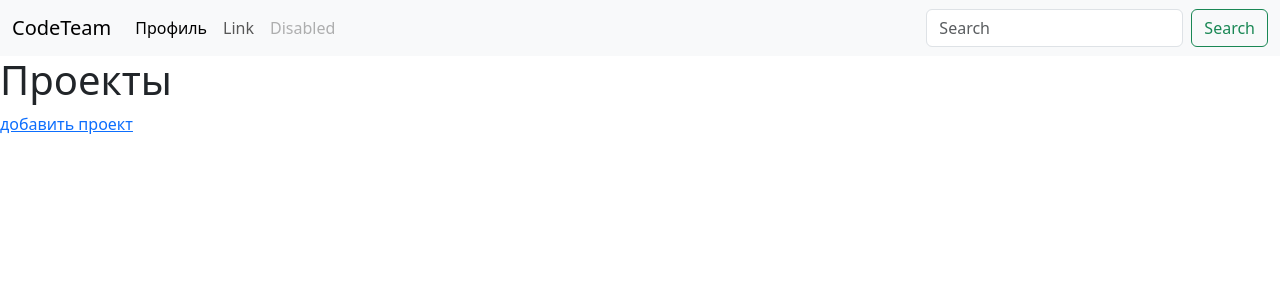
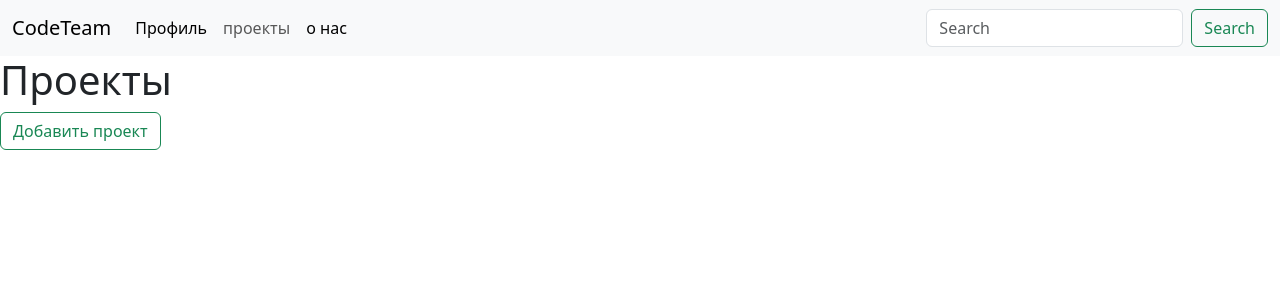
Before and after one commit to SpyBorgFly/CodeTeam, a Django app: template projects/templates/projects/all_projects.html in a window 1280 px wide. Shown: the top 300 px of the page. Run offline with Django 5.2, Linux system fonts and the light colour scheme; the template is opened without the code that fills it, so the values that code supplies are empty.

Commit message:
Добавлены стили

```diff
--- a/main/templates/main/about.html
+++ b/main/templates/main/about.html
@@ -5,7 +5,7 @@
 {% endblock %}
 
 {% block content%}
-<h1>тут чиназес</h1>
-<a href="/"> главная </a>
+<h1>мы бездари</h1>
+
 
 {% endblock %}
--- a/main/templates/main/index.html
+++ b/main/templates/main/index.html
@@ -5,8 +5,6 @@
 {% endblock %}
 
 {% block content%}
-<h1>хайп</h1>
-<a href="/about"> о нас </a>
+<h1>Привет, пока что переход по сайту выполняется через навигационную панель</h1>
 
-<a href="/projects"> проекты </a>
 {% endblock %}
--- a/main/templates/main/layout.html
+++ b/main/templates/main/layout.html
@@ -8,7 +8,33 @@
     <link rel="stylesheet" href="{% static 'main/main.css' %}">
 </head>
 <body>
-
+    <header>
+        <nav class="navbar navbar-expand-lg bg-body-tertiary">
+            <div class="container-fluid">
+              <a class="navbar-brand" href="/">CodeTeam</a>
+              <button class="navbar-toggler" type="button" data-bs-toggle="collapse" data-bs-target="#navbarTogglerDemo02" aria-controls="navbarTogglerDemo02" aria-expanded="false" aria-label="Toggle navigation">
+                <span class="navbar-toggler-icon"></span>
+              </button>
+              <div class="collapse navbar-collapse" id="navbarTogglerDemo02">
+                <ul class="navbar-nav me-auto mb-2 mb-lg-0">
+                  <li class="nav-item">
+                    <a class="nav-link active" aria-current="page" href="#">Профиль</a>
+                  </li>
+                  <li class="nav-item">
+                    <a class="nav-link" href="{% url 'all_projects' %}"> проекты </a>
+                  </li>
+                  <li class="nav-item">
+                    <a class="nav-link active" aria-current="page" href="{% url 'about' %}"> о нас</a>
+                  </li>
+                </ul>
+                <form class="d-flex" role="search">
+                  <input class="form-control me-2" type="search" placeholder="Search" aria-label="Search">
+                  <button class="btn btn-outline-success" type="submit">Search</button>
+                </form>
+              </div>
+            </div>
+          </nav>
+</header>
     {% block content %}
 
     {% endblock %}
--- a/main/urls.py
+++ b/main/urls.py
@@ -2,6 +2,6 @@ from django.urls import path,include
 from . import views
 urlpatterns = [
     path('', views.index),
-    path('about', views.about)
+    path('about', views.about, name='about')
 
 ]
--- a/projects/templates/projects/all_projects.html
+++ b/projects/templates/projects/all_projects.html
@@ -9,33 +9,7 @@
 <link rel="stylesheet" href="{% static 'static/main/main.css' %}">
 
 {% block content%}
-<header>
-        <nav class="navbar navbar-expand-lg bg-body-tertiary">
-            <div class="container-fluid">
-              <a class="navbar-brand" href="/">CodeTeam</a>
-              <button class="navbar-toggler" type="button" data-bs-toggle="collapse" data-bs-target="#navbarTogglerDemo02" aria-controls="navbarTogglerDemo02" aria-expanded="false" aria-label="Toggle navigation">
-                <span class="navbar-toggler-icon"></span>
-              </button>
-              <div class="collapse navbar-collapse" id="navbarTogglerDemo02">
-                <ul class="navbar-nav me-auto mb-2 mb-lg-0">
-                  <li class="nav-item">
-                    <a class="nav-link active" aria-current="page" href="#">Профиль</a>
-                  </li>
-                  <li class="nav-item">
-                    <a class="nav-link" href="#">Link</a>
-                  </li>
-                  <li class="nav-item">
-                    <a class="nav-link disabled" aria-disabled="true">Disabled</a>
-                  </li>
-                </ul>
-                <form class="d-flex" role="search">
-                  <input class="form-control me-2" type="search" placeholder="Search" aria-label="Search">
-                  <button class="btn btn-outline-success" type="submit">Search</button>
-                </form>
-              </div>
-            </div>
-          </nav>
-</header>
+
 
 
 <h1>Проекты</h1>
@@ -44,7 +18,8 @@
 <a href = "{% url 'project-details' el.id %}" > <h3 > {{ el.title }} </h3> </a>
 <p>{{ el.stack }}</p>
 {% endfor %}
-<a href = "/projects/add_projects"> добавить проект </a>
+<a href="/projects/add_projects">
+    <button type="button" class="btn btn-outline-success">Добавить проект</button> </a>
 <span> {{ error }}</span>
 
 {% endblock %}
```
Also changed, not shown: projects/templates/projects/add_projects.html (+1 -27 lines), projects/templates/projects/details_view.html (+1 -27 lines), db.sqlite3, main/admin.py (line endings or trailing spaces).
